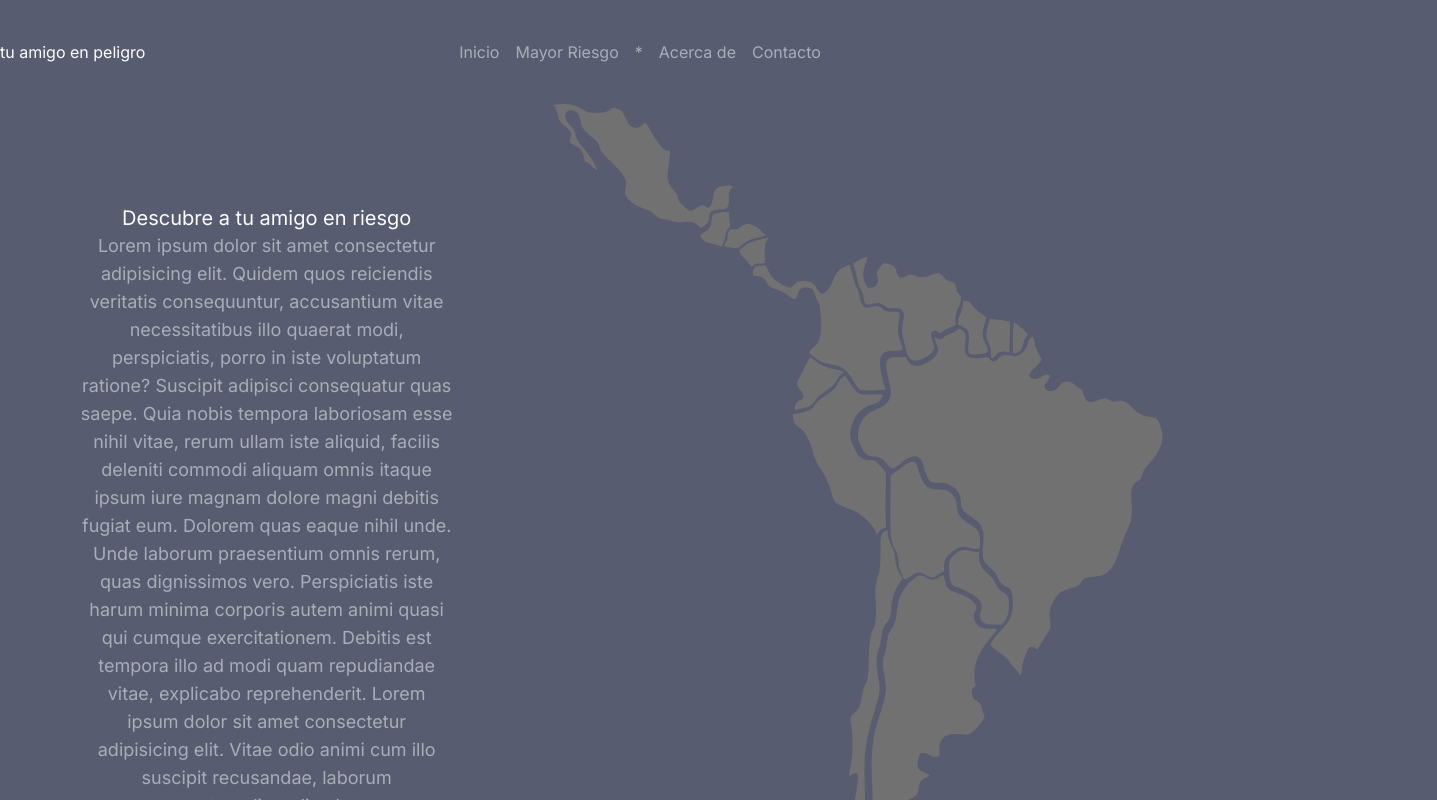
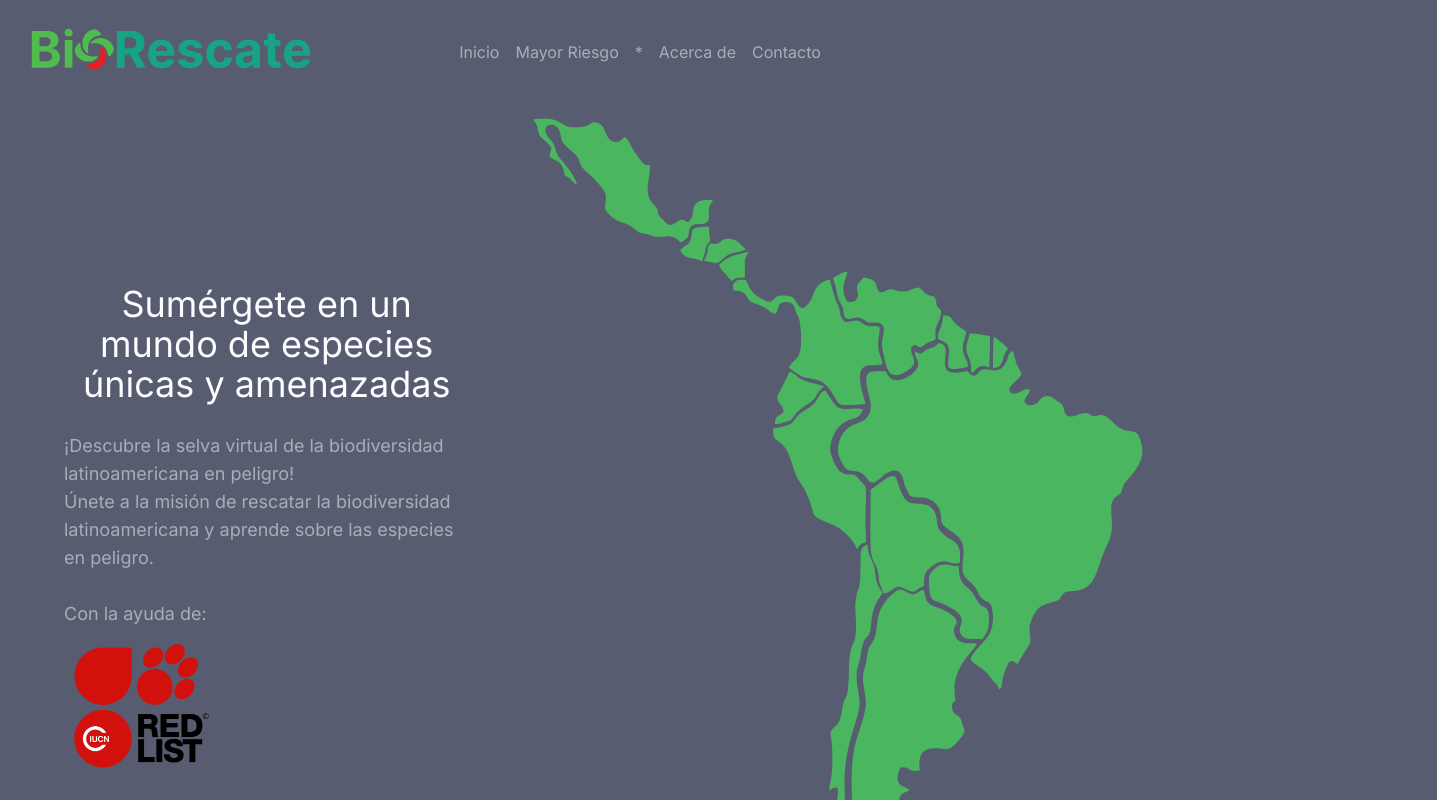
Before and after one commit to johiny/ecoRescate, a Next.js app: page / in a window 1280 px wide. Shown: the top 800 px of the page, 1437 px wide, since content can reach past the window. Built offline with nearby package versions, Linux system fonts and the light colour scheme.

Commit message:
home page improvement

```diff
--- a/src/app/globals.css
+++ b/src/app/globals.css
@@ -16,12 +16,11 @@
 body {
   color: var(--cool-white);
   background-color: var(--paynes-gray);
+  overflow-x: hidden;
 }
 
 .dynamicMap {
   position: relative;
-  width: 100%; /* Ajusta el ancho según sea necesario */
-  height: 100%; /* Inicialmente establece la altura en 0 para mantener el espacio en el DOM */
   transition: transform 0.3s ease; /* Agrega una transición suave para el escalado */
   transform-origin: top left;
 }
@@ -31,3 +30,23 @@ body {
     transform: scale(0.6);
   }
 }
+
+.countryName{
+  opacity: 0;
+  transition: all 0.3s ease;
+  color: black;
+  font-weight: 600;
+}
+
+.countryEffect {
+  filter: invert(100%) sepia(95%) saturate(270%) hue-rotate(80deg) brightness(90%) contrast(96%);
+}
+.countryEffect:hover {
+  transition: all 0.3s ease;
+  filter: sepia(100%) saturate(300%) hue-rotate(320deg) brightness(75%) contrast(165%);
+  transform: translateY(-12px);
+}
+
+.countryEffect:hover > .countryName {
+ opacity: 1;
+}
--- a/src/components/HomeDescription.tsx
+++ b/src/components/HomeDescription.tsx
@@ -1,18 +1,14 @@
-import HomeMiniOptions from '@/components/HomeMiniOptions'
-import HomeOptions from './HomeOptions'
-
+import HomeOption from "@/components/HomeOption"
+import IUCN_Red_List from "@/media/IUCN_Red_List.png"
 const HomeDescription = () => {
   return (
-    <div className="flex flex-col p-20 mt-5 text-center md:w-5/12 w-screen h-full">
-      <h1 className="text-xl">Descubre a tu amigo en riesgo</h1>
-      <p className="text-lg opacity-50">
-        Lorem ipsum dolor sit amet consectetur adipisicing elit. Quidem quos reiciendis veritatis consequuntur, accusantium vitae necessitatibus illo quaerat modi, perspiciatis, porro in iste voluptatum ratione? Suscipit adipisci consequatur quas saepe.
-        Quia nobis tempora laboriosam esse nihil vitae, rerum ullam iste aliquid, facilis deleniti commodi aliquam omnis itaque ipsum iure magnam dolore magni debitis fugiat eum. Dolorem quas eaque nihil unde.
-        Unde laborum praesentium omnis rerum, quas dignissimos vero. Perspiciatis iste harum minima corporis autem animi quasi qui cumque exercitationem. Debitis est tempora illo ad modi quam repudiandae vitae, explicabo reprehenderit.
-        Lorem ipsum dolor sit amet consectetur adipisicing elit. Vitae odio animi cum illo suscipit recusandae, laborum consequuntur, eligendi culpa saepe nostrum ipsum sed blanditiis in libero tempore aut obcaecati dolores!
+    <div className="flex flex-col p-16 text-center md:w-5/12 w-screen h-full mt-24">
+      <h1 className="text-4xl my-5">Sumérgete en un mundo de especies únicas y amenazadas</h1>
+      <p className="text-lg opacity-50 text-start my-2">
+      ¡Descubre la selva virtual de la biodiversidad latinoamericana en peligro!<br/> Únete a la misión de rescatar la biodiversidad latinoamericana y aprende sobre las especies en peligro.<br/><br/>
+      Con la ayuda de:
       </p>
-      <HomeMiniOptions/>
-      <HomeOptions/>
+      <HomeOption img={{image:IUCN_Red_List, alt: "IUCN Red List"}}/>
     </div>
   )
 }
--- /dev/null
+++ b/src/components/HomeOption.tsx
@@ -0,0 +1,11 @@
+import Image, { StaticImageData } from "next/image"
+
+const HomeOption = ({img} : {img: {image: string | StaticImageData, alt: string}}) => {
+  return (
+    <div className="flex flex-row">
+        <Image src={img.image} alt={img.alt} width={150} height={150}/>
+    </div>
+  )
+}
+
+export default HomeOption
--- a/src/components/HomeOptions.tsx
+++ b/src/components/HomeOptions.tsx
@@ -1,12 +1,9 @@
+import HomeOption from "@/components/HomeOption"
+import IUCN_Red_List from "@/media/IUCN_Red_List.png"
 const HomeOptions = () => {
   return (
-    <div className="flex flex-row justify-between">
-        <div className="flex flex-row">
-            <button className="bg-[#FFC700] text-black px-5 py-2 rounded-md"></button>
-        </div>
-        <div className="flex flex-row">
-            <button className="bg-[#FFC700] text-black px-5 py-2 rounded-md"></button>
-        </div>
+    <div className="flex flex-row justify-between ">
+       <HomeOption img={{image:IUCN_Red_List, alt: "IUCN Red List"}}/>
     </div>
   )
 }
--- a/src/components/InteractiveCountry.tsx
+++ b/src/components/InteractiveCountry.tsx
@@ -1,8 +1,9 @@
 import Image from "next/image"
-const InteractiveCountry = ({country, size, top, left}: { country: string, size: number, top?: number, left?: number}) => {
+const InteractiveCountry = ({country, size, top, left}: { country: {name: string, img: string}, size: number, top?: number, left?: number}) => {
   return (
-    <div className="absolute w-full" style={{top: top || 0, left: left || 0}}>
-        <Image src={country} width={size} height={size} alt={"pais de latinoamerica"} />
+    <div className={`absolute  hover:cursor-pointer countryEffect`} style={{top: top || 0, left: left || 0, width: size, height: size}}>
+        <span className="relative top-1/2 left-[45%] countryName">{country.name}</span>
+        <Image src={country.img} width={size} height={size} alt={"pais de latinoamerica"} />
     </div>
   )
 }
--- a/src/components/Map.tsx
+++ b/src/components/Map.tsx
@@ -17,24 +17,24 @@ import chile from  "@/media/paises/chile.svg"
 import InteractiveCountry from "@/components/InteractiveCountry"
 const Map = () => {
   return (
-    <div className="relative md:w-7/12 w-screen px-5 h-screen">
+    <div className="relative md:w-7/12 w-screen px-5 md:px-0  h-screen">
         <div className="relative dynamicMap w-full h-full">
-       <InteractiveCountry country={mexico} size={300}/>
-       <InteractiveCountry country={guatemala} size={50} top={180} left={245}/>
-       <InteractiveCountry country={honduras} size={70}  top={200} left={285}/>
-       <InteractiveCountry country={nicaragua} size={50} top={222} left={310}/>
-       <InteractiveCountry country={colombia} size={250} top={268} left={333}/>
-       <InteractiveCountry country={venezuela} size={180} top={255} left={500}/>
-       <InteractiveCountry country={ecuador} size={82} top={422} left={403}/>
-       <InteractiveCountry country={peru} size={155} top={453} left={400}/>
-       <InteractiveCountry country={brazil} size={508} top={374} left={508}/>
-       <InteractiveCountry country={guyana} size={50} top={328} left={675}/>
-       <InteractiveCountry country={surinam} size={40} top={358} left={722}/>
-       <InteractiveCountry country={guyana_francesa} size={26} top={364} left={766}/>
-       <InteractiveCountry country={bolivia} size={150} top={596} left={562}/>
-       <InteractiveCountry country={paraguay} size={100} top={743} left={660}/>
-       <InteractiveCountry country={argentina} size={230} top={785} left={510}/>
-       <InteractiveCountry country={chile} size={110} top={710} left={473}/>
+       <InteractiveCountry country={{name:"Mexico", img:mexico}} size={300}/>
+       <InteractiveCountry country={{name:"Guatemala", img:guatemala}} size={50} top={180} left={245}/>
+       <InteractiveCountry country={{name:"Honduras", img:honduras}} size={70}  top={200} left={285}/>
+       <InteractiveCountry country={{name:"Nicaragua", img:nicaragua}} size={50} top={222} left={310}/>
+       <InteractiveCountry country={{name:"Colombia", img:colombia}} size={250} top={268} left={333}/>
+       <InteractiveCountry country={{name:"Venezuela", img:venezuela}} size={180} top={255} left={500}/>
+       <InteractiveCountry country={{name:"Ecuador", img:ecuador}} size={82} top={422} left={403}/>
+       <InteractiveCountry country={{name:"Peru", img:peru}} size={155} top={453} left={400}/>
+       <InteractiveCountry country={{name:"Brazil", img:brazil}} size={508} top={374} left={508}/>
+       <InteractiveCountry country={{name:"Guyana", img:guyana}} size={50} top={328} left={675}/>
+       <InteractiveCountry country={{name:"Surinam", img:surinam}} size={40} top={358} left={722}/>
+       <InteractiveCountry country={{name:"Guyana Francesa", img:guyana_francesa}} size={26} top={340} left={766}/>
+       <InteractiveCountry country={{name:"Bolivia", img:bolivia}} size={150} top={596} left={562}/>
+       <InteractiveCountry country={{name:"Paraguay", img:paraguay}} size={100} top={743} left={660}/>
+       <InteractiveCountry country={{name: "Argentina", img:argentina}} size={230} top={785} left={510}/>
+       <InteractiveCountry country={{name: "Chile", img:chile}} size={110} top={710} left={473}/>
        </div>
     </div>
   )
--- a/src/components/Navbar.tsx
+++ b/src/components/Navbar.tsx
@@ -1,14 +1,15 @@
-
+import bioRescate from '@/media/bioRescate_logo.svg'
+import Image from 'next/image'
 const Navbar = () => {
   return (
     <div className='flex md:flex-row flex-col py-10 w-screen justify-center items-center'>
-      <span className="md:absolute left-0">tu amigo en peligro</span>
+      <Image  className="md:absolute left-5 top-5" alt='BioRescate logo' src={bioRescate} width={300} height={300}/>
       <div className="flex flex-row justify-around items-center w-full md:justify-center md:gap-4">
-        <span className="opacity-50">Inicio</span>
-        <span className="opacity-50">Mayor Riesgo</span>
-        <span className="opacity-50">*</span>
-        <span className="opacity-50">Acerca de</span>
-        <span className="opacity-50">Contacto</span>
+        <span className="opacity-50 cursor-pointer hover:opacity-90">Inicio</span>
+        <span className="opacity-50 cursor-pointer hover:opacity-90">Mayor Riesgo</span>
+        <span className="opacity-50 cursor-default">*</span>
+        <span className="opacity-50 cursor-pointer hover:opacity-90">Acerca de</span>
+        <span className="opacity-50 cursor-pointer hover:opacity-90">Contacto</span>
         </div>
     </div>
   )
```
Also changed, not shown: src/media/IUCN_Red_List.png (added), src/media/bioRescate_logo.svg (added).
